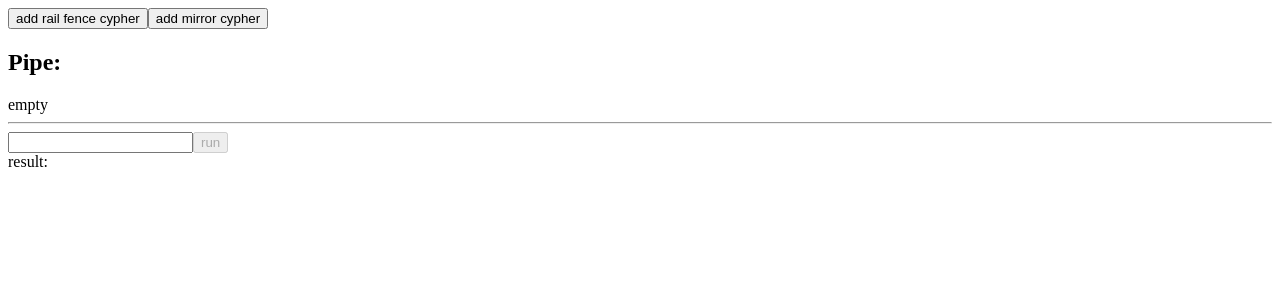
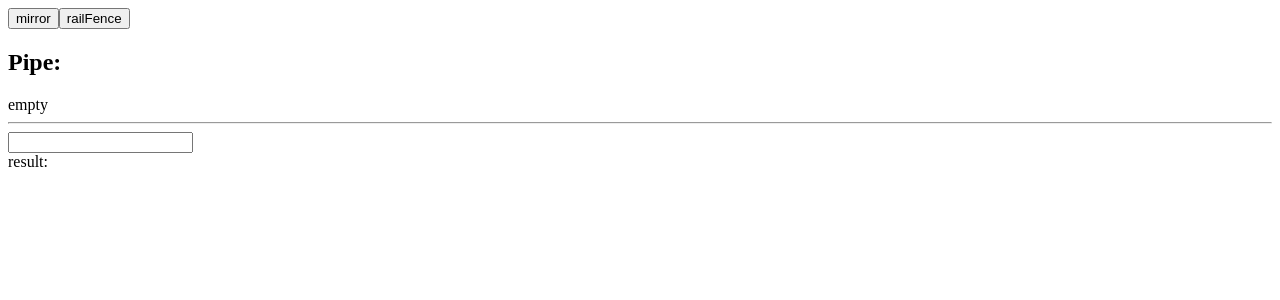
Before and after one commit to ny1am/cryptic-on-paper, a React (Vite) app: page / in a window 1280 px wide. Shown: the top 300 px of the page. Built offline with nearby package versions, Linux system fonts and the light colour scheme.

Commit message:
fix(encrypt-page): remove not needed UI constructs

```diff
--- a/src/pages/encrypt/CyphersPipe.tsx
+++ b/src/pages/encrypt/CyphersPipe.tsx
@@ -31,6 +31,8 @@ const pipeCfg: PipeCfg = {
     }),
   },
 };
+
+const cypherRegister = ['mirror', 'railFence'] as const;
 
 export function CyphersPipe() {
   const { selectedCyphers, addCypher } = useContext(CiphersContext);
@@ -66,10 +68,11 @@ export function CyphersPipe() {
   return (
     <div>
       <div>
-        <button onClick={() => handleAddCypher('railFence')}>
-          add rail fence cypher
-        </button>
-        <button onClick={() => handleAddCypher('mirror')}>add mirror cypher</button>
+        {cypherRegister.map((name) => (
+          <button key={name} type="button" onClick={() => handleAddCypher(name)}>
+            {name}
+          </button>
+        ))}
         {formSchema && form && (
           <div>
             <DynamicForm
--- a/src/pages/encrypt/ExecutorForm.tsx
+++ b/src/pages/encrypt/ExecutorForm.tsx
@@ -25,28 +25,18 @@ export function ExecutorForm() {
     target: { value },
   }: React.ChangeEvent<HTMLInputElement>) => setInput(value);
 
-  const [result, setResult] = useState<string>();
-  const executeHandler = () => {
-    const list = selectedCyphers.map((meta) => {
+  const pipe = selectedCyphers.map((meta) => {
     if ('opts' in meta) {
       return factoryCfg[meta.name](meta.opts);
     }
     return factoryCfg[meta.name]();
   });
-    const result = encrypt(list, input || '');
-    setResult(result);
-  };
+  const result = encrypt(pipe, input || '');
 
   return (
     <div>
-      <div>
       <input value={input || ''} onChange={inputChangeHandler} />
-        <button onClick={executeHandler} disabled={!input || !selectedCyphers.length}>
-          run
-        </button>
-      </div>
-
-      <div>result: {result || ''}</div>
+      <div>result: {result}</div>
     </div>
   );
 }
```
Lines whose indentation alone changed are shown as unchanged.
